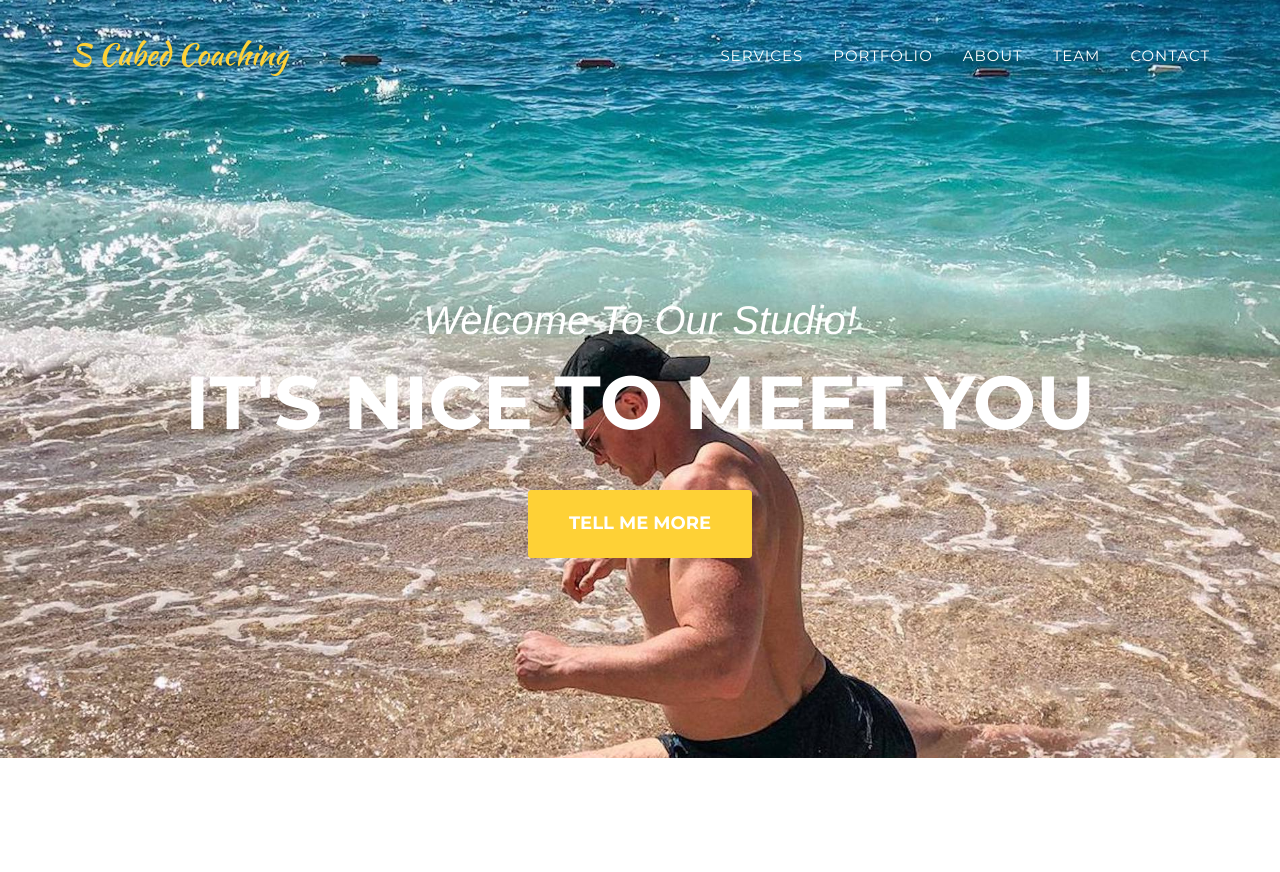
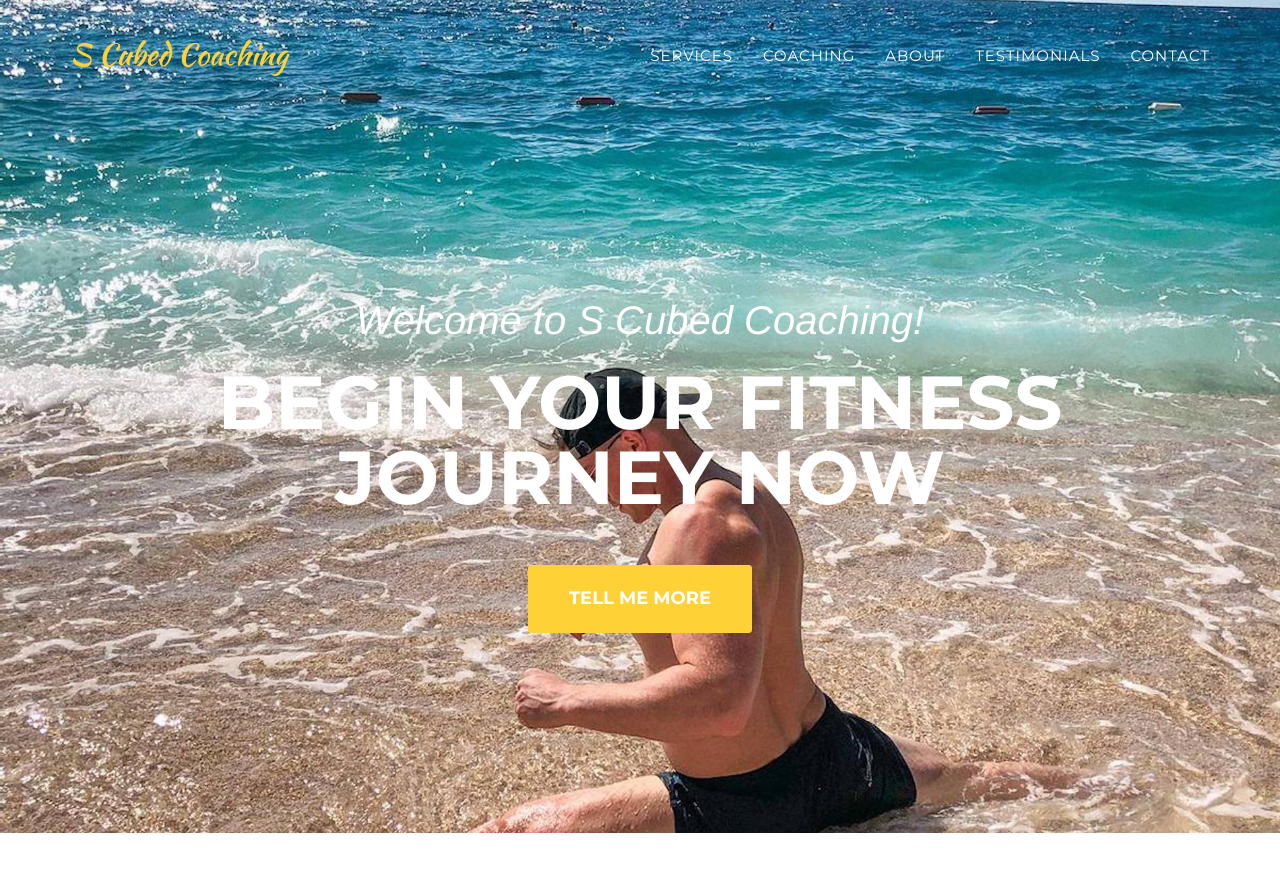
Before and after one commit to limit-DNE/SCubed, a Jekyll site: the page built from index.html, in a window 1280 px wide and 900 px high. Shown: the top 872 px of the window. Built offline with Jekyll 4.4.1, drawn with Linux system fonts in a browser that asks for light colours; some web fonts are replaced; some of the changed text lies outside the part shown.

Commit message:
introduction update

```diff
--- a/_includes/about.html
+++ b/_includes/about.html
@@ -4,7 +4,7 @@
             <div class="row">
                 <div class="col-lg-12 text-center">
                     <h2 class="section-heading">Meet Toby</h2>
-                    <h3 class="section-subheading text-muted">Lorem ipsum dolor sit amet consectetur.</h3>
+                    <h3 class="section-subheading text-muted">STRENGTH SKILL STRETCH</h3>
                 </div>
             </div>
             <div class="row">
@@ -68,9 +68,9 @@
                         </li>
                         <li class="timeline-inverted">
                             <div class="timeline-image">
-                                <h4>Be Part
-                                    <br>Of Our
-                                    <br>Story!</h4>
+                                <h4>Start
+                                    <br>Your Journey
+                                    <br>Now</h4>
                             </div>
                         </li>
                     </ul>
--- a/_includes/header.html
+++ b/_includes/header.html
@@ -22,13 +22,13 @@
                         <a class="page-scroll" href="#services">Services</a>
                     </li>
                     <li>
-                        <a class="page-scroll" href="#portfolio">Portfolio</a>
+                        <a class="page-scroll" href="#portfolio">Coaching</a>
                     </li>
                     <li>
                         <a class="page-scroll" href="#about">About</a>
                     </li>
                     <li>
-                        <a class="page-scroll" href="#team">Team</a>
+                        <a class="page-scroll" href="#team">Testimonials</a>
                     </li>
                     <li>
                         <a class="page-scroll" href="#contact">Contact</a>
@@ -44,8 +44,8 @@
     <header>
         <div class="container">
             <div class="intro-text">
-                <div class="intro-lead-in">Welcome To Our Studio!</div>
-                <div class="intro-heading">It's Nice To Meet You</div>
+                <div class="intro-lead-in">Welcome to S Cubed Coaching!</div>
+                <div class="intro-heading">Begin Your Fitness Journey Now</div>
                 <a href="#services" class="page-scroll btn btn-xl">Tell Me More</a>
             </div>
         </div>
```
